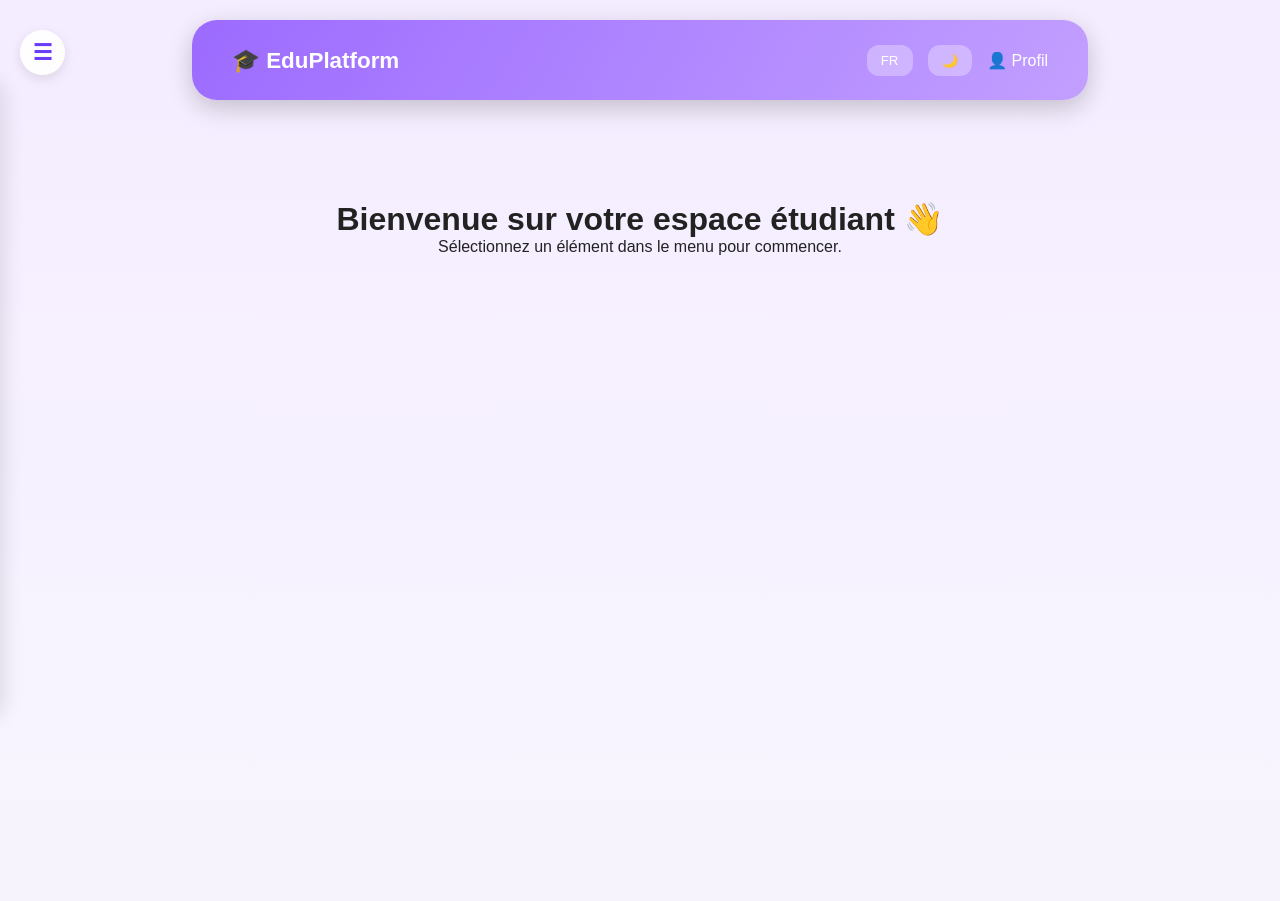
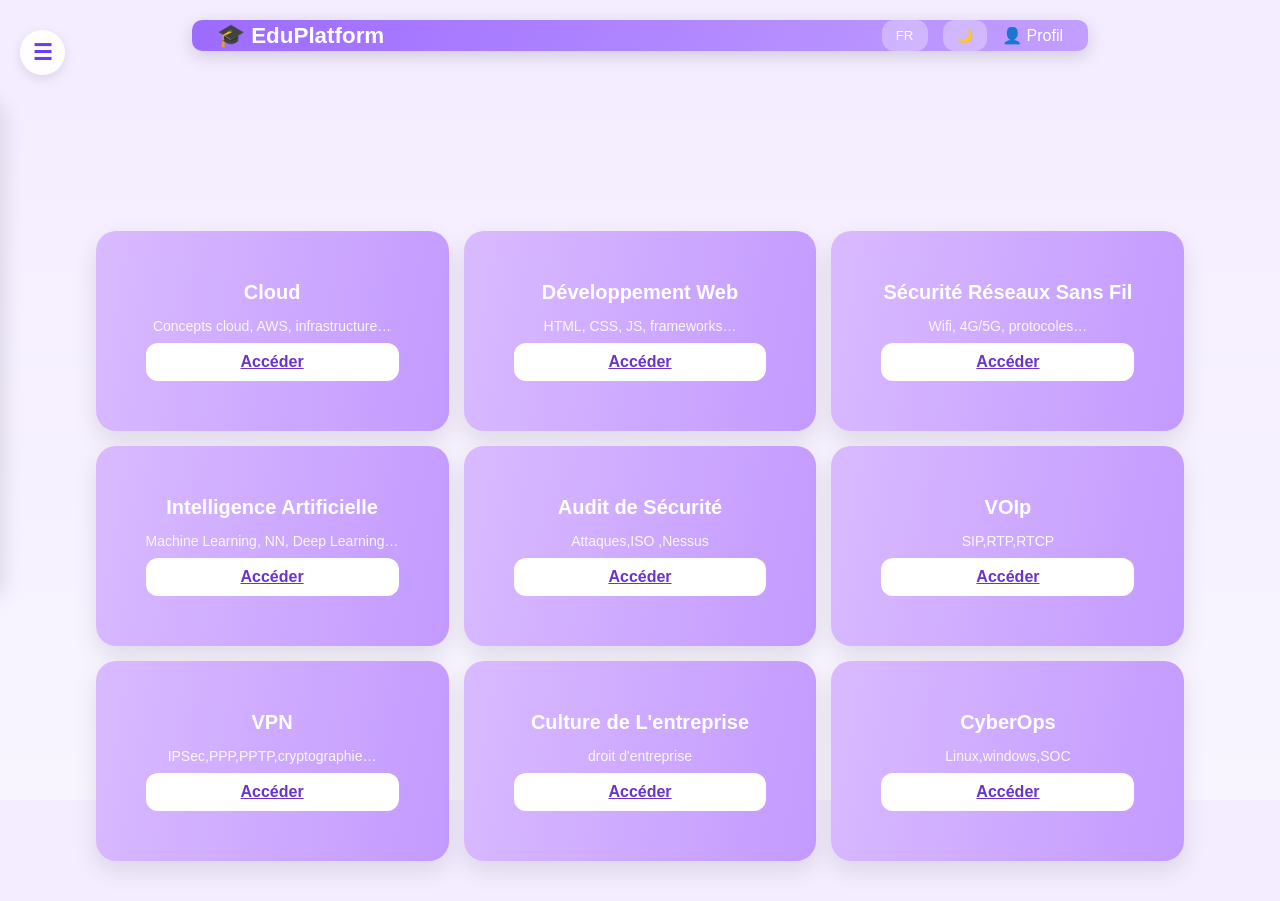
Before and after one commit to nessrine20/PR, a PHP site: page /dashboard.html in a window 1280 px wide. Before the commit the page ends 707 px from the top, so only its background shows below. Run offline with PHP 8.4, Linux system fonts and the light colour scheme.

Commit message:
update dashboard

```diff
--- a/dashboard.css
+++ b/dashboard.css
@@ -20,17 +20,18 @@ body {
 /* === NAVBAR === */
 .navbar {
   width: 70%;
-  height: 80px;
-  margin-top: 20px;
+  height: 500px; /* ↓ réduit de 80px à 60px */
+  margin-top: 20px; /* ↓ réduit l'espace au-dessus */
   background: linear-gradient(120deg, #9c6bff, #c29fff);
-  border-radius: 25px;
+  border-radius: 10px; /* ↓ arrondis plus minimalistes */
   display: flex;
   justify-content: space-between;
   align-items: center;
-  padding: 0 40px;
-  box-shadow: 0 8px 25px rgba(0, 0, 0, 0.2);
-  transition: all 0.4s ease;
+  padding: 0 25px; /* ↓ réduit le padding */
+  box-shadow: 0 5px 18px rgba(0, 0, 0, 0.15); /* ↓ shadow plus légère */
+  transition: all 0.3s ease;
 }
+
 
 .navbar:hover {
   transform: translateY(-5px);
@@ -102,10 +103,10 @@ body {
 /* === SIDEBAR === */
 .sidebar {
   position: fixed;
-  top: 80px;
+  top: 100px;
   left: 0;
   width: 200px;
-  height: calc(90vh - 80px);
+  height: calc(75vh - 100px);
   background: linear-gradient(180deg, #b288ff, #8b5cff);
   color: white;
   padding: 25px 0;
@@ -115,19 +116,131 @@ body {
   border-top-right-radius: 20px;
   border-bottom-right-radius: 20px;
   overflow-y: auto;
-  z-index: 900;
+  z-index: 800;
 }
 
 .sidebar.active {
   transform: translateX(0);
 }
+.sidebar-btn {
+  display: block;
+  padding: 10px 15px;
+  margin: 8px 0;
+  background: #c9a8ff;
+  border-radius: 10px;
+  text-decoration: none;
+  color: white;
+  font-weight: bold;
+  box-shadow: 0 3px 8px rgba(0, 0, 0, 0.1);
+  transition: 0.2s ease;
+}
+
+.sidebar-btn:hover {
+  background: #b691ff;
+  transform: translateX(4px);
+}
+
 
 /* === MENU PRINCIPAL === */
 .menu {
   list-style: none;
   padding: 0 20px;
 }
+/* === DASHBOARD CONTENT === */
+.content {
+  padding-top: 40px !important;  /* au lieu de 120px */
+  margin-left: 0;
+  text-align: center;
+}
 
+/* === TITRE === */
+.dashboard-title {
+  text-align: center;
+  font-size: 32px;
+  margin-top: 20px;
+  color: #4a2db6;
+  margin-bottom: 20px;
+  font-weight: bold;
+}
+
+.dashboard-subtitle {
+  text-align: center;
+  margin-bottom: 35px;
+  font-size: 16px;
+  color: #555;
+}
+
+/* === GRID CARDS (4 per line) === */
+.grid-container {
+  display: grid;
+  grid-template-columns: repeat(3, 1fr); /* EXACT 4 CARDS PER LINE */
+  gap: 15px;
+  max-width: 1500px;
+  padding: 40px;
+}
+/* === CARD === */
+.card {
+  background: linear-gradient(100deg, #d9baff, #c39aff);
+  padding: 50px;
+  border-radius: 20px;
+  box-shadow: 0 10px 25px rgba(0,0,0,0.1);
+  text-align: center;
+  color: white;
+  height: 200px; /* FIXED */
+  display: flex;
+  flex-direction: column;
+  justify-content: space-between;
+  transition: transform 0.2s, box-shadow 0.2s;
+}
+
+.card:hover {
+  transform: translateY(-5px);
+  box-shadow: 0 25px 25px rgba(0, 0, 0, 0.2);
+}
+
+.card h3 {
+  font-size: 20px;
+  font-weight: bold;
+}
+
+.card p {
+  margin-top: 5px;
+  font-size: 14px;
+  opacity: 0.9;
+}
+
+/* === Button inside card === */
+.btn-card {
+  background: white;
+  color: #6a34cc;
+  padding: 10px 20px;
+  border-radius: 12px;
+  font-weight: bold;
+  transition: 0.2s;
+}
+
+.btn-card:hover {
+  background: #f2eaff;
+}
+
+/* === RESPONSIVE === */
+@media (max-width: 1200px) {
+  .grid-container {
+    grid-template-columns: repeat(3, 1fr);
+  }
+}
+
+@media (max-width: 00px) {
+  .grid-container {
+    grid-template-columns: repeat(2, 1fr);
+  }
+}
+
+@media (max-width: 600px) {
+  .grid-container {
+    grid-template-columns: repeat(1, 1fr);
+  }
+}
 .menu-item {
   margin-bottom: 20px;
 }
--- a/dashboard.html
+++ b/dashboard.html
@@ -18,60 +18,23 @@
     </div>
   </header>
 
+
   <!-- === HAMBURGER TOUJOURS VISIBLE === -->
   <div id="hamburger" class="hamburger">☰</div>
-
   <!-- === SIDEBAR === -->
   <aside id="sidebar" class="sidebar">
-    <ul class="menu">
-      <li class="menu-item">
-        <div class="menu-title"> Cours</div>
-        <ul class="submenu">
-          <li>☁️ Cloud</li>
-          <li>💻 Développement Web</li>
-          <li>📡 Réseaux Sans Fil</li>
-          <li>🤖 Intelligence Artificielle</li>
-        </ul>
-      </li>
 
       <li class="menu-item">
-        <div class="menu-title"> TD</div>
-        <ul class="submenu">
-          <li>📚 Algorithmique</li>
-          <li>🧮 Base de Données</li>
-        </ul>
-      </li>
+        <li><a href="Examens.html" class="sidebar-btn">Examens</a></li>
+
+
 
       <li class="menu-item">
-        <div class="menu-title"> TP</div>
-        <ul class="submenu">
-          <li>💡 IoT</li>
-          <li>🧰 DevOps</li>
-        </ul>
-      </li>
+      <li><a href="Compétition.html" class="sidebar-btn">Compétition</a></li>
 
       <li class="menu-item">
-        <div class="menu-title"> Examens</div>
-        <ul class="submenu">
-          <li>📄 Blancs</li>
-          <li>📘 Finaux</li>
-        </ul>
-      </li>
+            <li><a href="Demande de stage.html" class="sidebar-btn">Demande de stage </a></li>
 
-      <li class="menu-item">
-        <div class="menu-title"> Compétition </div>
-        <ul class="submenu">
-          <li>💡 IoT</li>
-          <li>🧰 DevOps</li>
-        </ul>
-      </li>
-
-      <li class="menu-item">
-        <div class="menu-title"> Demande de Stage </div>
-        <ul class="submenu">
-          <li>initiation</li>
-          <li>perfectionnement </li>
-           <li>PFE </li>
         </ul>
       </li>
     </ul>
@@ -79,8 +42,62 @@
 
   <!-- === CONTENU PRINCIPAL === -->
   <main class="content">
-    <h1 id="welcomeTitle">Bienvenue sur votre espace étudiant 👋</h1>
-    <p id="welcomeText">Sélectionnez un élément dans le menu pour commencer.</p>
+  <div class="grid-container">
+    <div class="card">
+      <h3> Cloud</h3>
+      <p>Concepts cloud, AWS, infrastructure…</p>
+      <a href="cloud.html" class="btn-card">Accéder</a>
+    </div>
+
+    <div class="card">
+      <h3> Développement Web</h3>
+      <p>HTML, CSS, JS, frameworks…</p>
+      <a href="developpement_web.html" class="btn-card">Accéder</a>
+    </div>
+
+    <div class="card">
+      <h3>Sécurité Réseaux Sans Fil</h3>
+      <p>Wifi, 4G/5G, protocoles…</p>
+      <a href=" securite.html" class="btn-card">Accéder</a>
+    </div>
+
+    <div class="card">
+      <h3>Intelligence Artificielle</h3>
+      <p>Machine Learning, NN, Deep Learning…</p>
+      <a href="ia.html" class="btn-card">Accéder</a>
+    </div>
+    <div class="card">
+      <h3>Audit de Sécurité</h3>
+      <p>Attaques,ISO ,Nessus</p>
+      <a href="audit.html" class="btn-card">Accéder</a>
+    </div>
+
+    <div class="card">
+      <h3>VOIp</h3>
+      <p>SIP,RTP,RTCP</p>
+      <a href="VOIp.html" class="btn-card">Accéder</a>
+    </div>
+<div class="card">
+      <h3>VPN</h3>
+      <p> IPSec,PPP,PPTP,cryptographie…</p>
+      <a href="vpn.html" class="btn-card">Accéder</a>
+    </div>
+    <div class="card">
+      <h3>Culture de L'entreprise</h3>
+      <p>droit d'entreprise</p>
+      <a href="culture.html" class="btn-card">Accéder</a>
+    </div>
+
+    <div class="card">
+      <h3>CyberOps</h3>
+      <p>Linux,windows,SOC</p>
+      <a href="cyberops.html" class="btn-card">Accéder</a>
+    </div>
+
+  </div>
+
+</main>
+
   </main>
 
   <!-- === CANVAS POUR LE CURSEUR === -->
```
